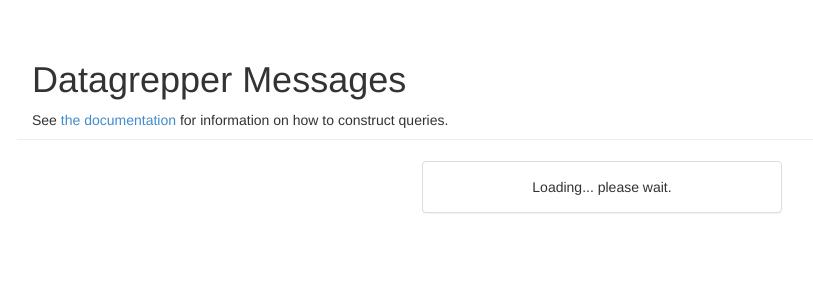
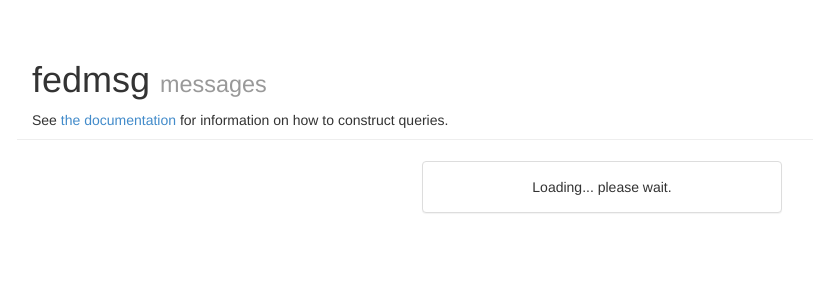
Before and after one commit to fedora-infra/datagrepper, a Python web app: template datagrepper/templates/base.html in a window 1280 px wide. Shown: the top 300 px of the page, without its empty margins (38-851 px from the left). Run offline with Jinja, Linux system fonts and the light colour scheme; the template is opened without the code that fills it, so the values that code supplies are empty.

Commit message:
Make this title a little more friendly.

```diff
--- a/datagrepper/templates/base.html
+++ b/datagrepper/templates/base.html
@@ -33,7 +33,7 @@
           {% if heading %}
           <h1>{{heading}}</h1>
           {% else %}
-          <h1>Datagrepper Messages</h1>
+          <h1>fedmsg <small>messages</small></h1>
           {% endif %}
           <p>See <a href="../">the documentation</a> for information on how to construct queries.</p>
         </div>
```
